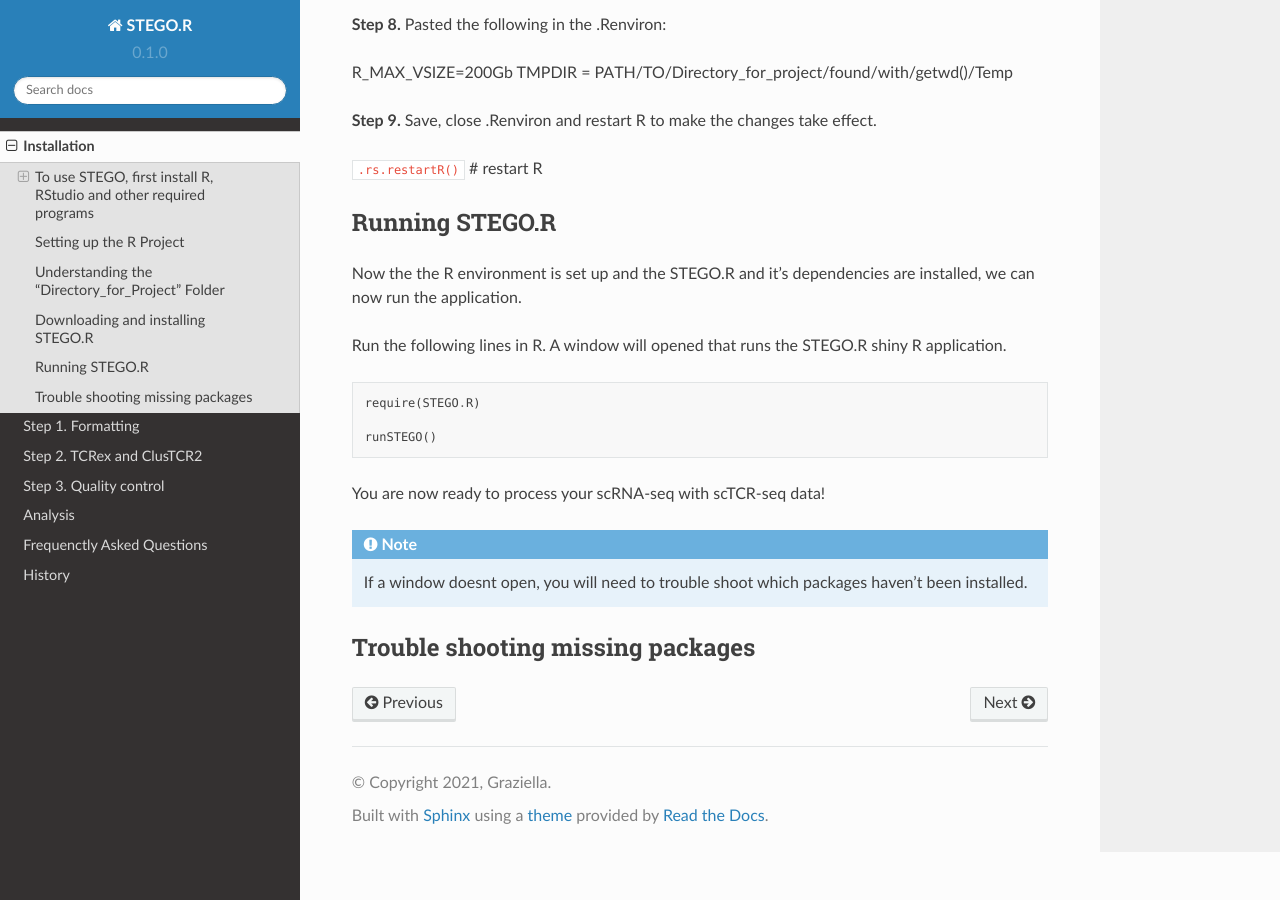
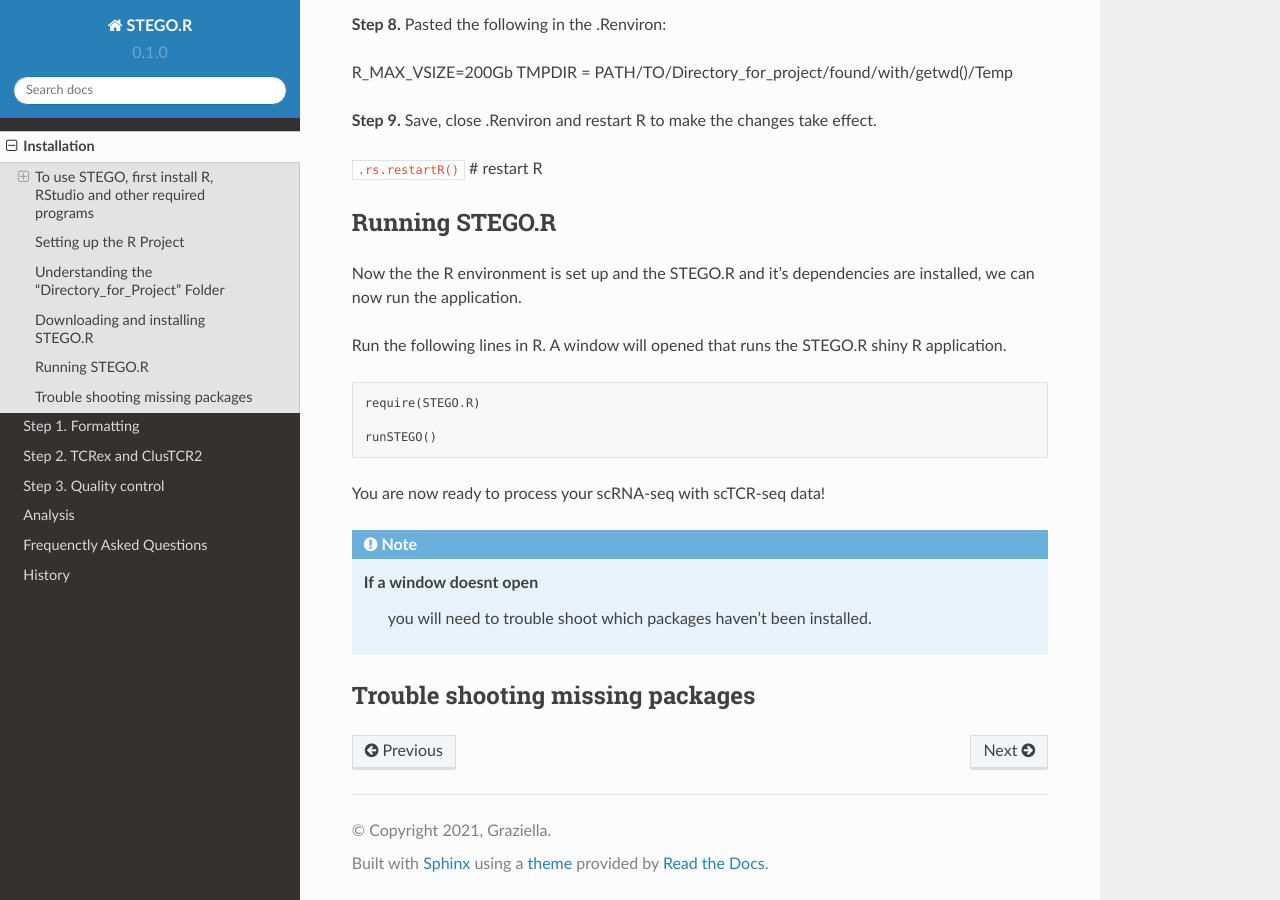
Before and after one commit to KerryAM-R/STEGOR, a Sphinx documentation site: the page built from docs/source/0.installation.rst, in a window 1280 px wide and 900 px high, scrolled down 4018 px. Built offline with Sphinx 7.4.7 and the Read the Docs theme 2.0.0, drawn with Linux system fonts in a browser that asks for light colours.

```diff
--- a/docs/source/0.installation.rst
+++ b/docs/source/0.installation.rst
@@ -196,7 +196,8 @@ Run the following lines in R. A window will opened that runs the STEGO.R shiny R
 You are now ready to process your scRNA-seq with scTCR-seq data!
 
 .. note::
-   If a window doesnt open, you will need to trouble shoot which packages haven't been installed.
+   If a window doesnt open
+      you will need to trouble shoot which packages haven't been installed.
 
 
 Trouble shooting missing packages
```
